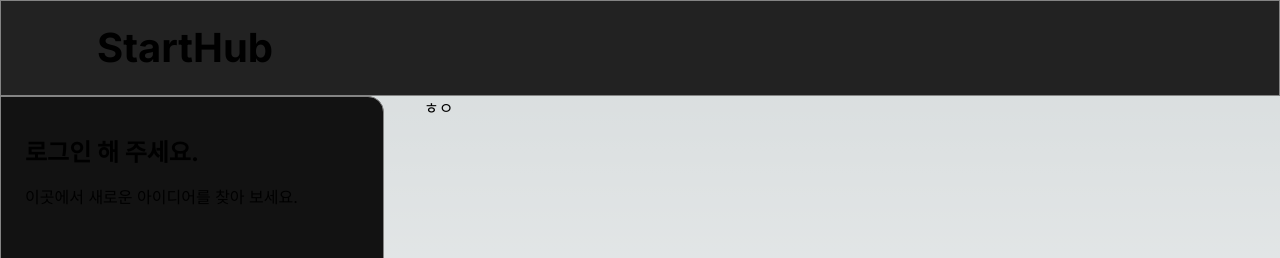
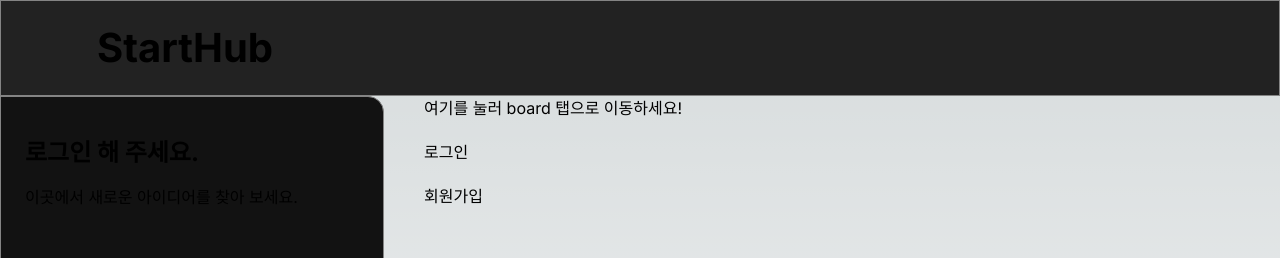
Before and after one commit to Vince77361/StartHub, a Next.js app: page / in a window 1280 px wide. Shown: the top 258 px of the page. Built offline with nearby package versions, Linux system fonts and the light colour scheme; no server answers.

Commit message:
maybe last

```diff
--- a/app/board/hub/[hubId]/node/[nodeId]/page.tsx
+++ b/app/board/hub/[hubId]/node/[nodeId]/page.tsx
@@ -89,9 +89,11 @@
                     <p className="text-[#cccccc] mt-72">{subNodeRes.length}개의 SubNode가 있습니다.</p>
 
             </div>
-            {subNodeRes?.map((key: any) => (
-                <SmallListItem key={key.id} postType="subnode" title={key.title} writer={key.writer_username} subnodeId={key.id} nodeId={key.parent_node_id} hubId={nodeRes.parent_hub_id} tag={nodeRes.title} />
-            ))}
+            <div className="flex flex-wrap gap-10">
+                {subNodeRes?.map((key: any) => (
+                    <SmallListItem key={key.id} postType="subnode" title={key.title} writer={key.writer_username} subnodeId={key.id} nodeId={key.parent_node_id} hubId={nodeRes.parent_hub_id} tag={nodeRes.title} />
+                ))}
+            </div>
         </div>
     )
 }
--- a/app/page.tsx
+++ b/app/page.tsx
@@ -1,5 +1,9 @@
 import Link from "next/link";
 
 export default function Home(){
-    return <Link href="/board">ㅎㅇ</Link>
+    return <div className="flex flex-col gap-y-5">
+        <Link href="/board">여기를 눌러 board 탭으로 이동하세요!</Link>
+        <Link href="/login">로그인</Link>
+        <Link href="/register">회원가입</Link>
+    </div>
 }
```
